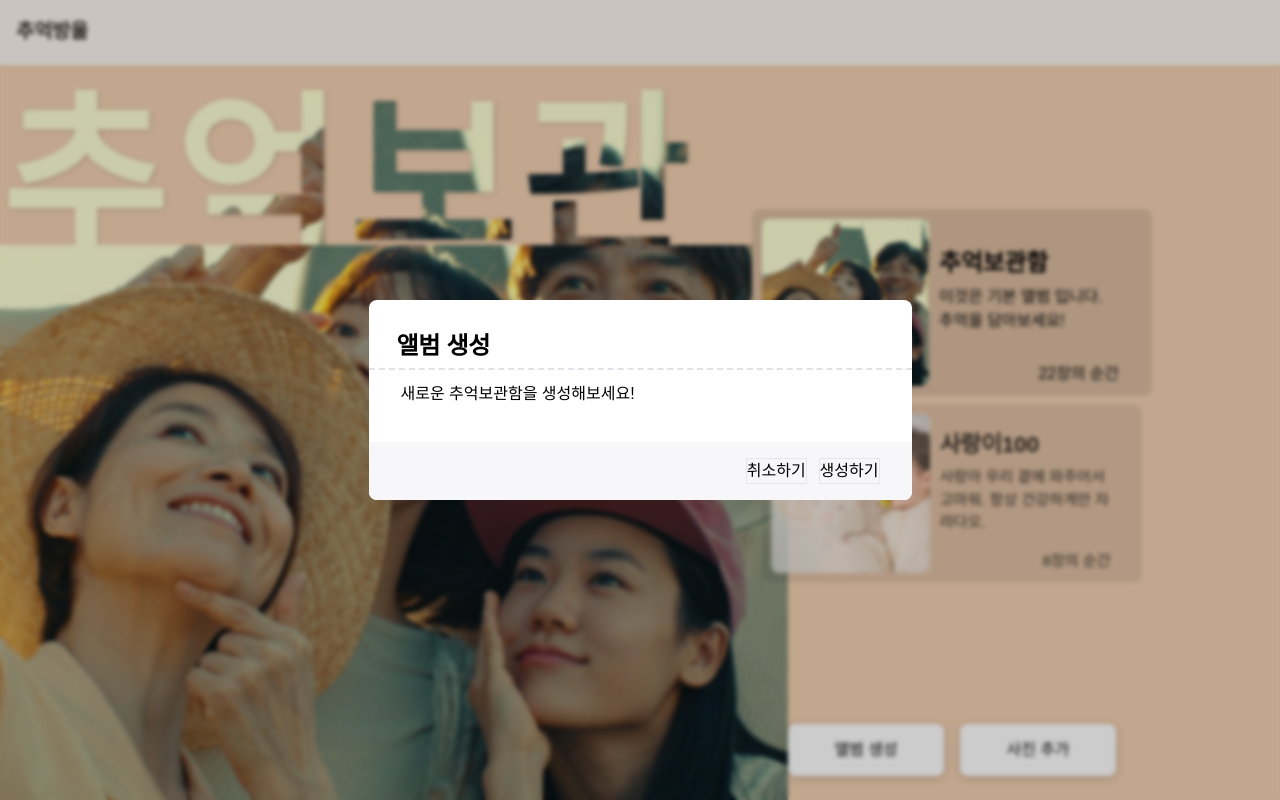
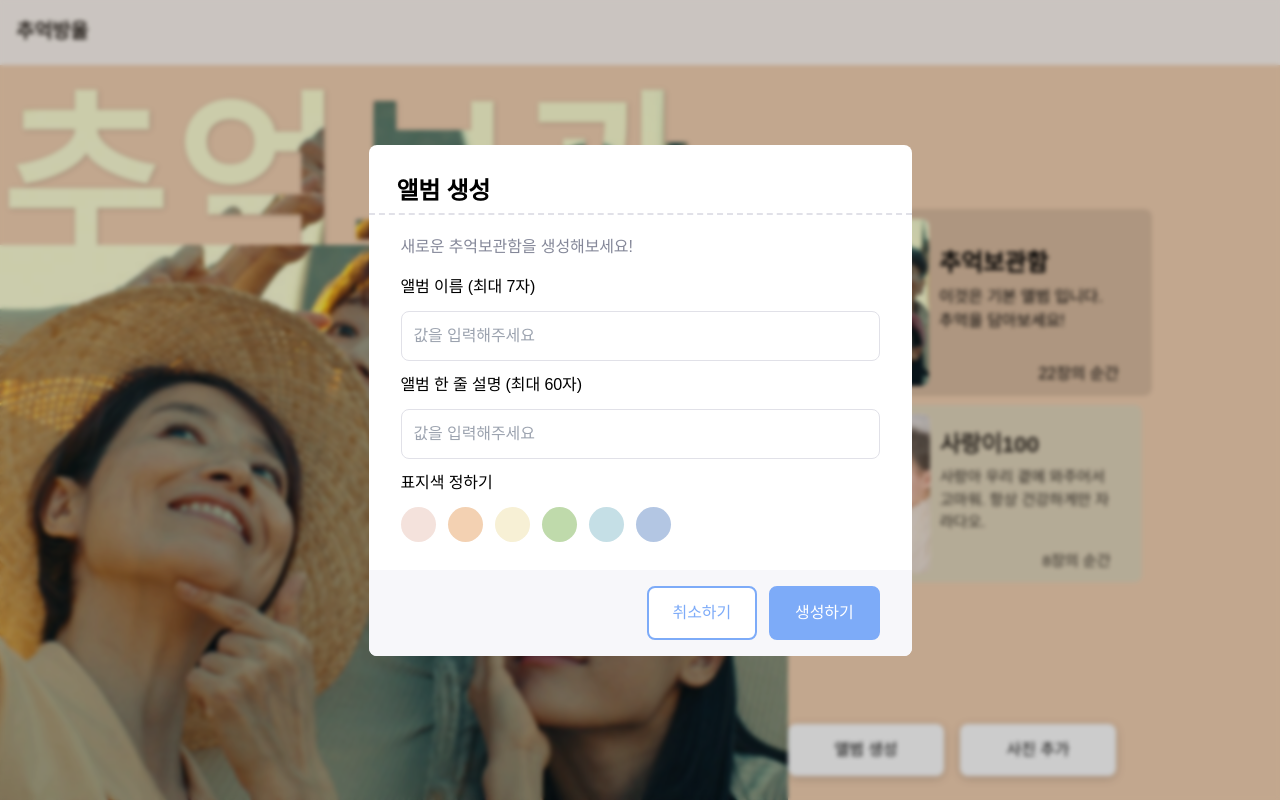
Before and after one commit to rmfosem613/MemoryBubble, a React (Vite) app in the folder FE/: page / in a window 1280 px wide. Both pictures are taken after a click on the button "앨범 생성". Built offline with nearby package versions, Linux system fonts and the light colour scheme.

Commit message:
Feat: 메인 모달창 구현중
사진 추가 모달창
앨범 생성 모달창

S12P21D201-58

```diff
--- a/FE/src/App.tsx
+++ b/FE/src/App.tsx
@@ -6,7 +6,7 @@ import FontPage from './pages/FontPage';
 import LoginPage from './pages/LoginPage';
 import PhotoAlbumPage from './pages/PhotoAlbumPage';
 import WriteLetterPage from './pages/WriteLetterPage';
-import Modal from './components/common/Modal';
+import Modal from './components/common/Modal/Modal';
 
 function App() {
   return (
--- a/FE/src/components/common/Button/Button.tsx
+++ b/FE/src/components/common/Button/Button.tsx
@@ -16,7 +16,7 @@ function Button({ icon, name, color }: ButtonType) {
           ${iconStyle[color].text}
           border-2
           ${iconStyle[color].border}
-          flex items-center justify-center
+          flex items-center justify-center space-x-1
           rounded-[8px]
           font-p-500
           pt-[13px] pb-[13px] pl-[12px] pr-[12px]
@@ -28,7 +28,7 @@ function Button({ icon, name, color }: ButtonType) {
 
         {/* name 값이 없을 때 여백 뜨지 않게 */}
         {name &&
-          <span className="text-subtitle-1-sm md:text-subtitle-1-md lg:text-subtitle-1-lg font-p-500 ml-[8px]">
+          <span className="text-subtitle-1-sm md:text-subtitle-1-md lg:text-subtitle-1-lg font-p-500">
             {name}
           </span>
         }
--- /dev/null
+++ b/FE/src/components/common/Modal/ConnetAlbum.tsx
@@ -0,0 +1,9 @@
+import React from 'react'
+
+function ConnetAlbum() {
+  return (
+    <div>ConnetAlbum</div>
+  )
+}
+
+export default ConnetAlbum
--- /dev/null
+++ b/FE/src/components/common/Modal/DropDown.tsx
@@ -0,0 +1,72 @@
+import React, { useState, useRef, useEffect } from 'react';
+import useAlbumStore from '@/stores/useAlbumStore';
+
+function DropDown() {
+  const [isOpen, setIsOpen] = useState(false);
+  const { albums, currentAlbum } = useAlbumStore();
+  const [selectedAlbum, setSelectedAlbum] = useState(currentAlbum || { title: '추억보관함' });
+  const dropdownRef = useRef(null);
+
+  // 드롭다운 외부 클릭 시 닫기
+  useEffect(() => {
+    function handleClickOutside(event) {
+      if (dropdownRef.current && !dropdownRef.current.contains(event.target)) {
+        setIsOpen(false);
+      }
+    }
+
+    document.addEventListener("mousedown", handleClickOutside);
+    return () => {
+      document.removeEventListener("mousedown", handleClickOutside);
+    };
+  }, [dropdownRef]);
+
+  // 앨범 선택 핸들러
+  const handleSelectAlbum = (album) => {
+    setSelectedAlbum(album);
+    setIsOpen(false);
+  };
+
+  return (
+    <div className="relative w-full mb-4" ref={dropdownRef}>
+      {/* 선택된 항목 표시 영역 */}
+      <div
+        className="flex items-center justify-between w-full p-3 border border-gray-300 rounded-md cursor-pointer"
+        onClick={() => setIsOpen(!isOpen)}
+      >
+        <span className="text-gray-700">{selectedAlbum.title}</span>
+        <svg
+          className={`w-5 h-5 text-gray-600 transform ${isOpen ? 'rotate-180' : ''}`}
+          xmlns="http://www.w3.org/2000/svg"
+          viewBox="0 0 24 24"
+          fill="none"
+          stroke="currentColor"
+          strokeWidth="2"
+        >
+          <polyline points="6 9 12 15 18 9"></polyline>
+        </svg>
+      </div>
+
+      {/* 드롭다운 목록 */}
+      {isOpen && (
+        <div className="absolute z-10 w-full mt-[-247px] h-[240px] bg-white border border-gray-300 rounded-md max-h-60 overflow-auto">
+          {albums && albums.length > 0 ? (
+            albums.map((album, index) => (
+              <div
+                key={index}
+                className="px-3 py-2 cursor-pointer hover:bg-gray-100"
+                onClick={() => handleSelectAlbum(album)}
+              >
+                {album.title}
+              </div>
+            ))
+          ) : (
+            <div className="px-3 py-2 text-gray-500">추억보관함</div>
+          )}
+        </div>
+      )}
+    </div>
+  );
+}
+
+export default DropDown;
--- /dev/null
+++ b/FE/src/components/common/Modal/InputImg.tsx
@@ -0,0 +1,124 @@
+import React, { useState, useRef } from 'react';
+
+function InputImg() {
+  const [selectedImages, setSelectedImages] = useState([]);
+  const fileInputRef = useRef(null);
+
+  // 이미지 선택 핸들러
+  const handleImageSelect = (e) => {
+    const files = Array.from(e.target.files);
+
+    // 최대 5개 이미지만 허용
+    if (selectedImages.length + files.length > 5) {
+      alert('사진은 최대 5장까지 추가할 수 있습니다.');
+      return;
+    }
+
+    // 이미지 파일 미리보기 URL 생성
+    const newImages = files.map(file => ({
+      file,
+      preview: URL.createObjectURL(file)
+    }));
+
+    setSelectedImages(prev => [...prev, ...newImages]);
+  };
+
+  // 이미지 삭제 핸들러
+  const removeImage = (index) => {
+    setSelectedImages(prev => {
+      const updated = [...prev];
+      // 미리보기 URL 해제
+      URL.revokeObjectURL(updated[index].preview);
+      updated.splice(index, 1);
+      return updated;
+    });
+  };
+
+  // 이미지 업로드 트리거
+  const triggerFileInput = () => {
+    fileInputRef.current.click();
+  };
+
+  return (
+    <div className="w-full mb-4">
+      {/* 이미지 미리보기 영역 */}
+      <div className="flex overflow-x-auto space-x-2 mb-2 pb-2">
+        {/* 이미지 추가 버튼 */}
+        <div
+          className="min-w-[100px] h-[100px] flex-shrink-0 flex flex-col items-center justify-center border border-gray-300 rounded-md cursor-pointer bg-gray-50"
+          onClick={triggerFileInput}
+        >
+          <svg
+            xmlns="http://www.w3.org/2000/svg"
+            className="w-8 h-8 text-gray-400"
+            fill="none"
+            viewBox="0 0 24 24"
+            stroke="currentColor"
+          >
+            <path
+              strokeLinecap="round"
+              strokeLinejoin="round"
+              strokeWidth="2"
+              d="M12 4v16m8-8H4"
+            />
+          </svg>
+          <span className="text-xs text-gray-500 mt-1">이미지 추가</span>
+        </div>
+
+        {/* 선택된 이미지 미리보기 */}
+        {selectedImages.map((image, index) => (
+          <div key={index} className="relative min-w-[100px] h-[100px] flex-shrink-0">
+            <img
+              src={image.preview}
+              alt={`Preview ${index}`}
+              className="w-full h-full object-cover rounded-md"
+            />
+            <button
+              className="absolute top-1 right-1 bg-gray-800 bg-opacity-70 rounded-full w-5 h-5 flex items-center justify-center"
+              onClick={() => removeImage(index)}
+            >
+              <svg
+                xmlns="http://www.w3.org/2000/svg"
+                className="w-3 h-3 text-white"
+                fill="none"
+                viewBox="0 0 24 24"
+                stroke="currentColor"
+              >
+                <path
+                  strokeLinecap="round"
+                  strokeLinejoin="round"
+                  strokeWidth="2"
+                  d="M6 18L18 6M6 6l12 12"
+                />
+              </svg>
+            </button>
+          </div>
+        ))}
+      </div>
+
+      {/* 숨겨진 파일 입력 */}
+      <input
+        type="file"
+        ref={fileInputRef}
+        className="hidden"
+        multiple
+        accept="image/*"
+        onChange={handleImageSelect}
+      />
+
+      {/* 이미지 업로드 설명 */}
+      {/* <div
+        className="w-full p-4 border border-dashed border-gray-300 rounded-md cursor-pointer bg-gray-50 text-center"
+        onClick={triggerFileInput}
+      >
+        <p className="text-gray-500">
+          {selectedImages.length === 0
+            ? '클릭하여 사진을 추가하세요'
+            : `${selectedImages.length}/5 이미지 선택됨`}
+        </p>
+      </div> */}
+    </div>
+  );
+}
+
+export default InputImg;
--- /dev/null
+++ b/FE/src/components/common/Modal/InputText.tsx
@@ -0,0 +1,15 @@
+import React from 'react';
+
+function InputText() {
+  return (
+    <div className="w-full my-3">
+      <input
+        type="text"
+        placeholder="값을 입력해주세요"
+        className="w-full p-3 border border-gray-300 rounded-[8px] focus:outline-none focus:ring-2 focus:ring-blue-300"
+      />
+    </div>
+  )
+}
+
+export default InputText
--- a/FE/src/components/common/Modal.tsx
+++ b/FE/src/components/common/Modal/Modal.tsx
@@ -1,6 +1,7 @@
 import React from 'react';
 import { useModalStore } from '@/stores/useModalStore';
 import { useModal } from '@/hooks/useModal';
+import Button from '../Button/Button';
 
 function Modal() {
   // 상태
@@ -29,7 +30,7 @@ function Modal() {
             </h1>
 
             {/* 본문 영역 */}
-            <div className="flex-1 px-5 py-3 md:px-6 lg:px-8 overflow-auto">
+            <div className="flex-1 px-5 py-3 md:px-6 lg:px-8 overflow-auto font-p-500 text-subtitle-1-sm md:text-subtitle-1-md lg:text-subtitle-1-lg text-gray-600">
               {content}
             </div>
 
@@ -37,14 +38,20 @@ function Modal() {
             <div className="px-5 py-4 md:px-6 lg:px-8 bg-gray-100 rounded-b-lg flex justify-end space-x-3">
               {/* 취소 버튼 */}
               {cancelButtonText && (
-                <button className="border" onClick={handleCancelClick}>
-                  {cancelButtonText}
-                </button>
+                // 버튼 컴포넌트 적용
+                <div onClick={handleCancelClick}>
+                  <Button
+                    name={cancelButtonText}
+                    color='white' />
+                </div>
+
               )}
               {/* 확인 버튼 */}
-              <button className="border" onClick={handleConfirmClick}>
-                {confirmButtonText || '확인하기'}
-              </button>
+              <div onClick={handleConfirmClick}>
+                <Button
+                  name={confirmButtonText}
+                  color='blue' />
+              </div>
             </div>
           </div>
         </div>
--- a/FE/src/pages/MainPage.tsx
+++ b/FE/src/pages/MainPage.tsx
@@ -1,9 +1,13 @@
 import SlidingAlbumList from "@/components/album/SlidingAlbumList"
 
 import useAlbumStore from "@/stores/useAlbumStore";
-import { Link } from "react-router-dom";
 
 import { useModal } from "@/hooks/useModal";
+
+// 모달창 관련 컴포넌트
+import InputText from "@/components/common/Modal/InputText";
+import InputImg from "@/components/common/Modal/InputImg";
+import DropDown from "@/components/common/Modal/DropDown";
 
 function MainPage() {
 
@@ -63,11 +67,27 @@ function MainPage() {
             <SlidingAlbumList />
             <div className="fixed w-[360px] p-4 mr-auto ml-[-380px] bottom-[8px] z-40 grid grid-cols-2 gap-4">
               <button
-                // onClick={() => console.log('앨범 생성 버튼이 클릭되었습니다.')}
                 onClick={() => openModal({
+                  title: "앨범 생성",
+                  content: (
+                    <div className="py-2">
+                      <p className="mb-4">새로운 추억보관함을 생성해보세요!</p>
+                      <p className="text-subtitle-1-lg font-p-500 text-black">앨범 이름 (최대 7자)</p>
+                      <InputText />
+                      <p className="mt-[3px] text-subtitle-1-lg font-p-500 text-black">앨범 한 줄 설명 (최대 60자)</p>
+                      <InputText />
+                      <p className="mt-[3px]  text-subtitle-1-lg font-p-500 text-black">표지색 정하기</p>
 
-                  title: "앨범 생성",
-                  content: <div>새로운 추억보관함을 생성해보세요!</div>,
+                      <div className="flex space-x-3 mt-[12px] mb-[8px]">
+                        <div className="w-[35px] h-[35px] rounded-full bg-album-100"></div>
+                        <div className="w-[35px] h-[35px] rounded-full bg-album-200"></div>
+                        <div className="w-[35px] h-[35px] rounded-full bg-album-300"></div>
+                        <div className="w-[35px] h-[35px] rounded-full bg-album-400"></div>
+                        <div className="w-[35px] h-[35px] rounded-full bg-album-500"></div>
+                        <div className="w-[35px] h-[35px] rounded-full bg-album-600"></div>
+                      </div>
+                    </div>
+                  ),
                   confirmButtonText: "생성하기",
                   cancelButtonText: "취소하기",
                 })}
@@ -81,8 +101,16 @@ function MainPage() {
                 onClick={() => openModal({
 
                   title: "추억 보관하기",
-                  content: <div>사진은 최대 5장까지 한 번에 추가할 수 있습니다.</div>,
-                  confirmButtonText: "생성하기",
+                  content: (
+                    <div className="py-2">
+                      <p className="mb-4">사진은 최대 5장까지 한 번에 추가할 수 있습니다.</p>
+                      <InputImg />
+                      <p className="mt-[3px] text-subtitle-1-lg font-p-500 text-black">앨범 선택하기</p>
+                      <DropDown />
+
+                    </div>
+                  ),
+                  confirmButtonText: "보관하기",
                   cancelButtonText: "취소하기",
                 })}
                 className="flex cursor-pointer justify-center bg-white pt-[14px] pb-[14px] rounded-[8px] shadow-md">
```
